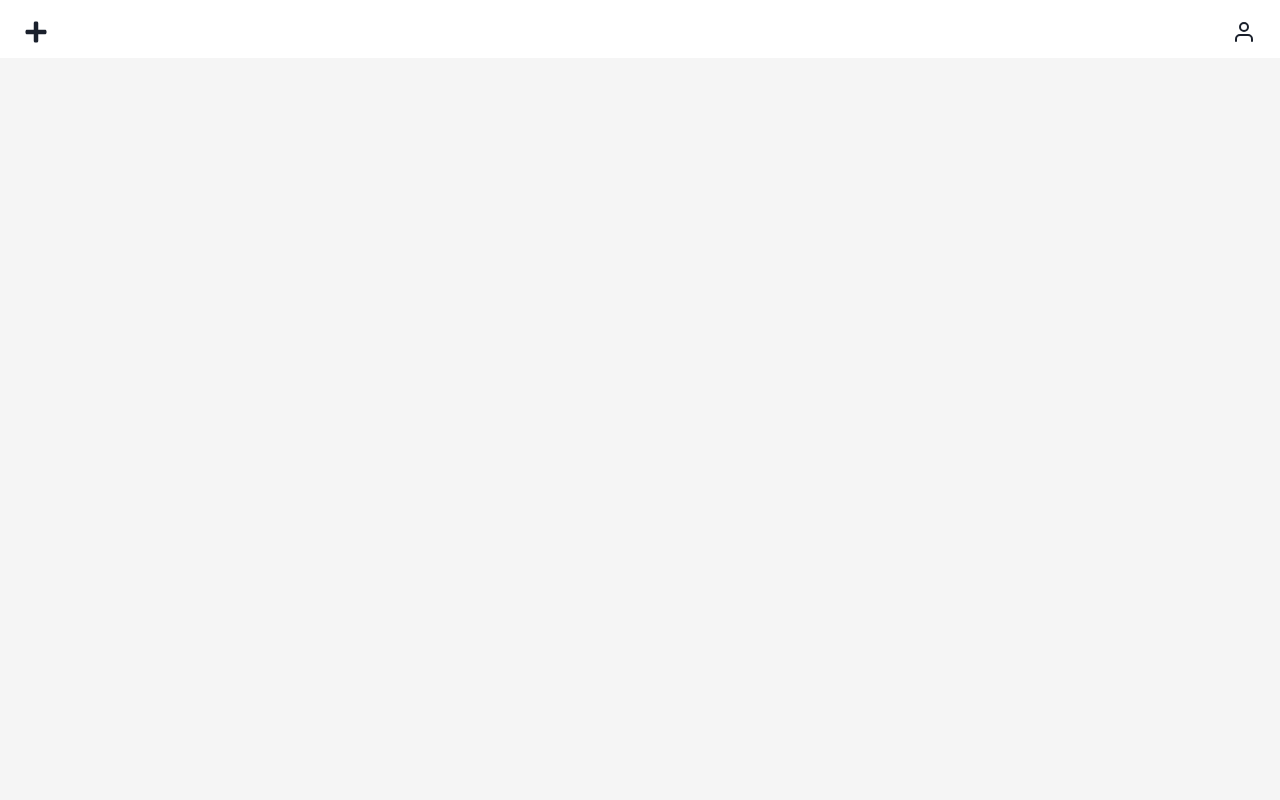
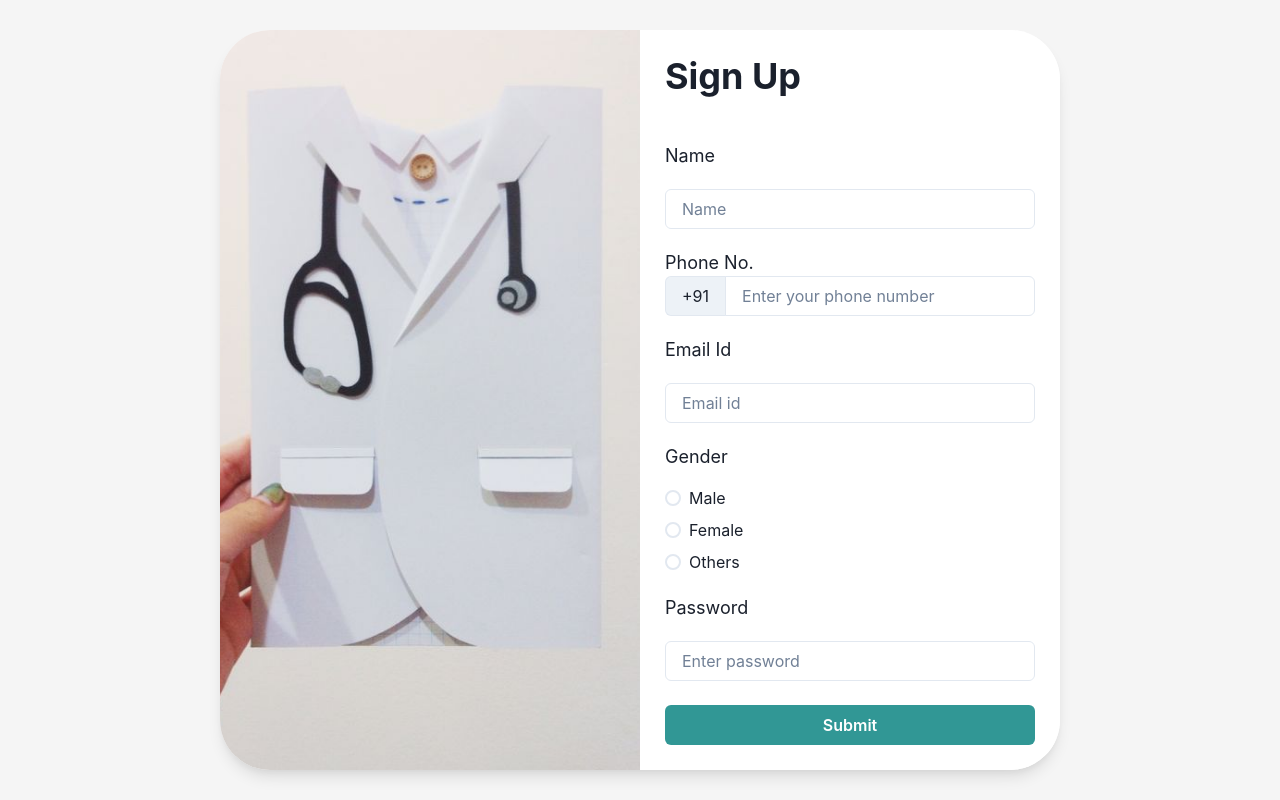
Before and after one commit to AdityaShuk1a/cipherthon-fe, a React (Vite) app: page / in a window 1280 px wide. Built offline with nearby package versions, Linux system fonts and the light colour scheme.

Commit message:
making proper data

```diff
--- a/src/App.jsx
+++ b/src/App.jsx
@@ -14,13 +14,13 @@ import {
 import React from "react";
 import { Nav } from "./components/Nav/Nav.jsx";
 import { Login } from "./components/Login/Login.jsx";
-import { SignUp } from "./components/Login/SignUp.jsx";
 import DoctorSignup from "./components/Register/DoctorSignup.jsx";
+import { FormStep1 } from "./components/Register/Doctor/FormStep1.jsx";
 
 const App = () => {
     return (
         <Box fontFamily={"unset"}>
-            <Nav></Nav>
+            <FormStep1></FormStep1>
         </Box>
     );
 };
--- a/src/components/Register/Doctor/FormStep1.jsx
+++ b/src/components/Register/Doctor/FormStep1.jsx
@@ -16,6 +16,7 @@ import {
     HStack,
     Center,
     Heading,
+    useFocusEffect,
 } from "@chakra-ui/react";
 import React, { useState, useEffect } from "react";
 import { AspectRatio } from "@chakra-ui/react";
@@ -23,8 +24,20 @@ import { AspectRatio } from "@chakra-ui/react";
 export const FormStep1 = () => {
     const [phoneNumber, setphoneNumber] = useState();
     const [name, setname] = useState("");
-    const [selectedGender, setSelectedGender] = useState("");
-    const [password, setpassword] = useState("");
+    const [selectedGender, setSelectedGender] = useState(null);
+    const [password, setpassword] = useState(null);
+    const [enablebtn, setenablebtn] = useState(false);
+    useEffect(() => {
+        if (
+            isNaN(phoneNumber) ||
+            name.length != 0 ||
+            selectedGender != null ||
+            password.length != 0
+        ) {
+            setenablebtn(true);
+        }
+    }, [phoneNumber, name, selectedGender, password]);
+
     const inputStyle = {
         width: "370px",
         marginTop: "20px",
@@ -56,6 +69,15 @@ export const FormStep1 = () => {
 
     const handleGenderChange = (value) => {
         setSelectedGender(value);
+    };
+    const submitBtn = (e) => {
+        e.preventDefault();
+
+        if (enablebtn) {
+            // console.log("");
+        } else {
+            alert("some data is missing.");
+        }
     };
     return (
         <Center h="100vh">
@@ -136,7 +158,12 @@ export const FormStep1 = () => {
                                 onChange={handleInputChange}
                             ></Input>
                         </Box>
-                        <Button mt={4} colorScheme="teal" type="submit">
+                        <Button
+                            mt={4}
+                            colorScheme="teal"
+                            onClick={submitBtn}
+                            type="submit"
+                        >
                             Submit
                         </Button>
                     </VStack>
```
